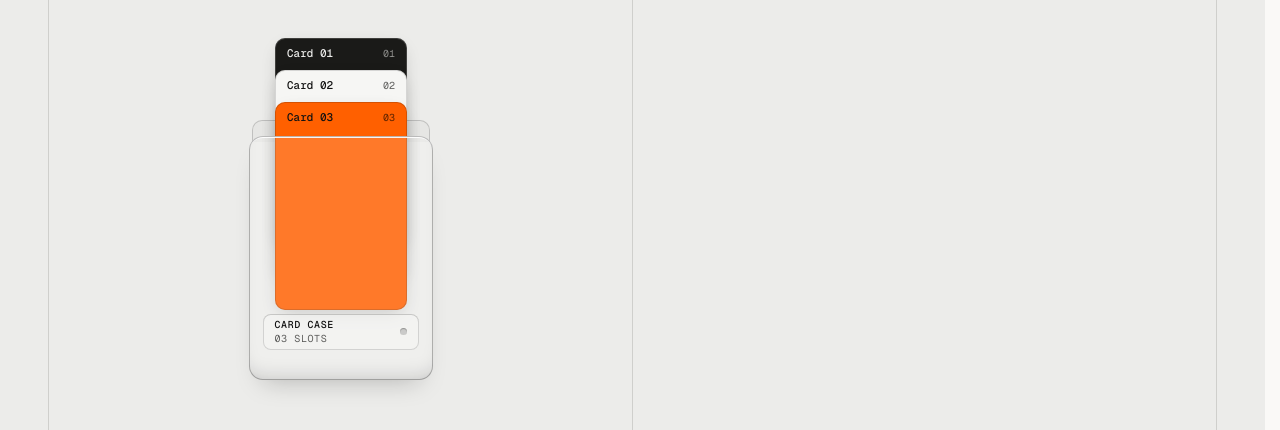
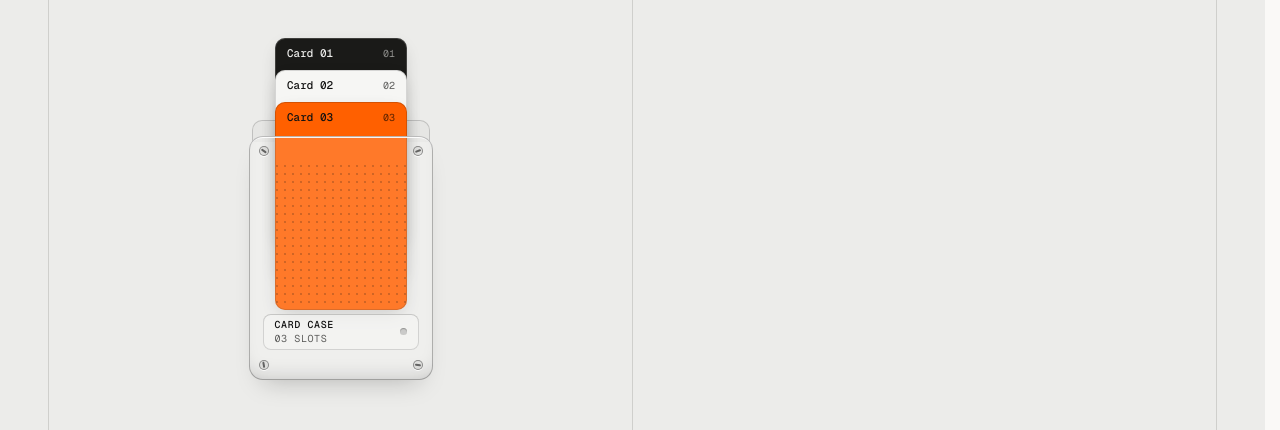
Before and after one commit to cagndz/agundez-me, a Next.js app: page /lab in a window 1280 px wide. Shown: the part 860-1290 px from the top of the page. Built offline with nearby package versions, Linux system fonts and the light colour scheme.

Commit message:
feat(lab): add screws and a dot grid to the wallet case glass
Four slotted screws with irregular slot angles, and a dot grid printed over the card bodies, so the cards read as sitting behind a surface.

```diff
--- a/src/lab/demos/wallet/case.tsx
+++ b/src/lab/demos/wallet/case.tsx
@@ -12,6 +12,14 @@ import {
 
 // The label plate sits in the strip below the cards, where nothing shows through the glass.
 const PLATE_TOP = CARDS_IN_CASE + 4
+const SCREW_INSET = 10
+// Slot angles are irregular on purpose: screws driven by hand never line up.
+const SCREWS = [
+	{ x: 'left', y: 'top', angle: 35 },
+	{ x: 'right', y: 'top', angle: -20 },
+	{ x: 'left', y: 'bottom', angle: 80 },
+	{ x: 'right', y: 'bottom', angle: 10 },
+] as const
 
 export function CaseBack() {
 	return (
@@ -40,7 +48,42 @@ export function CaseFront({ slots, outCount }: CaseFrontProps) {
 			}}
 			aria-hidden='true'
 		>
+			<DotGrid />
+			{SCREWS.map((screw) => (
+				<Screw key={`${screw.x}-${screw.y}`} {...screw} />
+			))}
 			<LabelPlate slots={slots} outCount={outCount} />
+		</div>
+	)
+}
+
+// Printed on the glass over the card bodies, so a card at rest reads as
+// something behind a surface rather than a flat shape.
+function DotGrid() {
+	return (
+		<div
+			className='absolute top-[26px] left-6 h-36 w-34 bg-[radial-gradient(circle,rgb(17_17_17/0.2)_0.9px,transparent_1.3px)] bg-size-[8px_8px]'
+			aria-hidden='true'
+		/>
+	)
+}
+
+type ScrewProps = {
+	x: 'left' | 'right'
+	y: 'top' | 'bottom'
+	angle: number
+}
+
+function Screw({ x, y, angle }: ScrewProps) {
+	return (
+		<div
+			className='absolute size-2.5 rounded-full border border-[rgb(17_17_17/0.42)] bg-[rgb(17_17_17/0.06)] shadow-[0_1px_0_rgb(255_255_255/0.8)]'
+			style={{ [x]: SCREW_INSET, [y]: SCREW_INSET }}
+		>
+			<div
+				className='absolute top-[3.25px] left-px h-[1.5px] w-1.5 rounded-[1px] bg-[rgb(17_17_17/0.6)]'
+				style={{ rotate: `${angle}deg` }}
+			/>
 		</div>
 	)
 }
```
